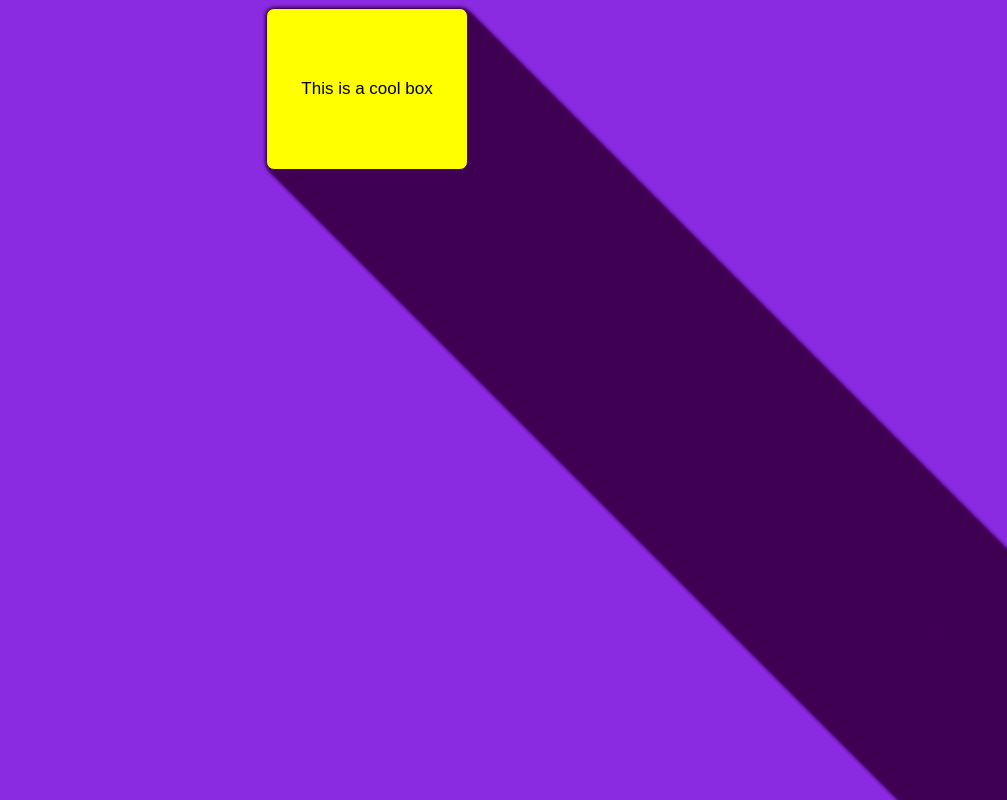
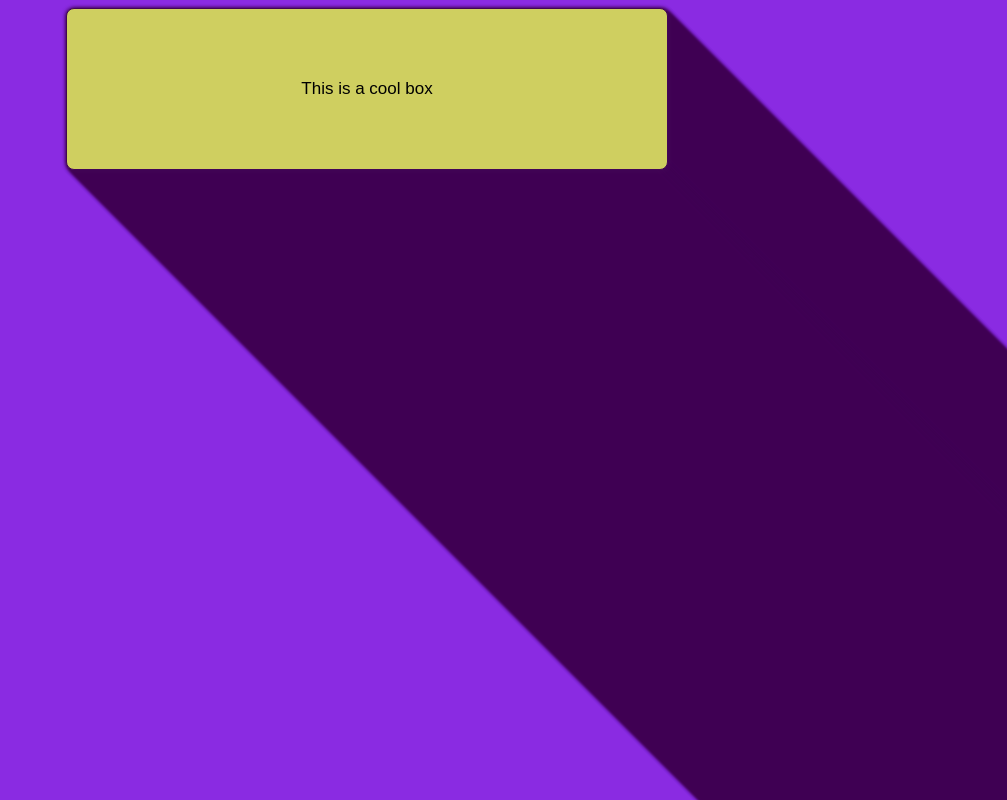
Before and after one commit to Margulis162/mdn_css_cool_box, a plain HTML site: page index.html in a window 1280 px wide. Shown: the whole page, without its empty margins (273-1280 px from the left). Drawn offline with Linux system fonts and the light colour scheme.

Commit message:
I think it looks better wider now

```diff
--- a/style.css
+++ b/style.css
@@ -7,7 +7,7 @@ body{
   background-color:blueviolet;
 }
 div {
- inline-size: 200px;
+ inline-size: 600px;
  block-size: 160px;
  display:flex;
  align-items: center;
@@ -16,7 +16,7 @@ div {
  font-size: 1.7rem; /*should make it 17px*/
  border:1px solid rgb(66, 5, 86);
  border-radius: 8px;
- background-color: yellow;
+ background-color: rgb(207, 207, 96);
  /* radial-gradient(at 50px 50px, rgba(0, 0, 0, 0.2) 20px,rgba(243, 232, 27, 0.6)); */
 
 
```
